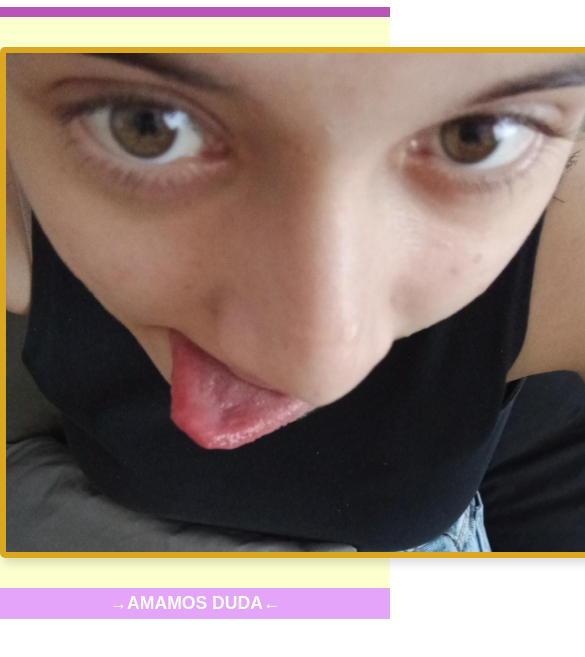
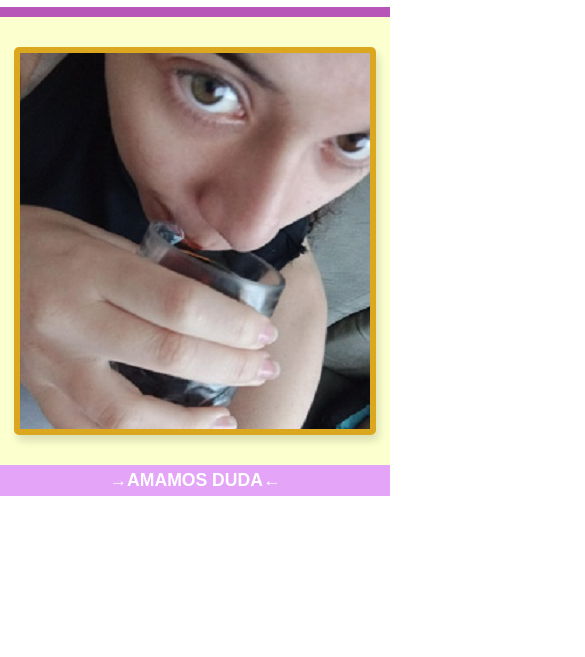
Before and after one commit to math0lita/duda, a plain HTML site: page index.html in a window 390 px wide. Shown: the part 109-766 px from the top of the page, 585 px wide, since content can reach past the window. Drawn offline with Linux system fonts and the light colour scheme.

Commit message:
Atualização de imagens responsivas

```diff
--- a/index.html
+++ b/index.html
@@ -14,7 +14,10 @@
         <h1>DUDA</h1>
     </header>
     <main>
-            <img src="imagens/IMG-20220903-WA0027.jpg" alt="Duda">
+        <picture>
+            <source media="(max-width: 719px)" srcset="imagens/duda-vertical-menor.jpg" type="image/jpg">
+            <img src="imagens/duda-horizontal-menor.jpg" alt="Duda">
+        </picture>
     </main>
     <footer>
             <a href="index2.html">
--- a/style.css
+++ b/style.css
@@ -5,13 +5,6 @@
 *{
     margin: 0px;
     padding: 0px;
-}
-main{
-    background-color: rgb(252, 255, 206);
-    margin-top: 10px;
-    border-top: 10px solid rgb(184, 85, 184);
-    padding-top: 30px;
-    padding-bottom: 30px;
 }
 header{
     background-color: white;
@@ -23,9 +16,15 @@ header{
 header h1{
     text-shadow: 5px 6px 0px rgb(0 0 0 / 45%);
 }
+main{
+    background-color: rgb(252, 255, 206);
+    margin-top: 10px;
+    border-top: 10px solid rgb(184, 85, 184);
+    padding-top: 30px;
+    padding-bottom: 30px;
+}
 img{
     display: block;
-    max-width: 600px;
     margin-left: auto;
     margin-right: auto;
     border: 6px solid rgb(218, 167, 30);
```
Also changed, not shown: index2.html (+2 -1 lines), imagens/IMG-20220903-WA0027.jpg (deleted), imagens/duda-horizontal-menor.jpg (added), imagens/duda-vertical-menor.jpg (added).
